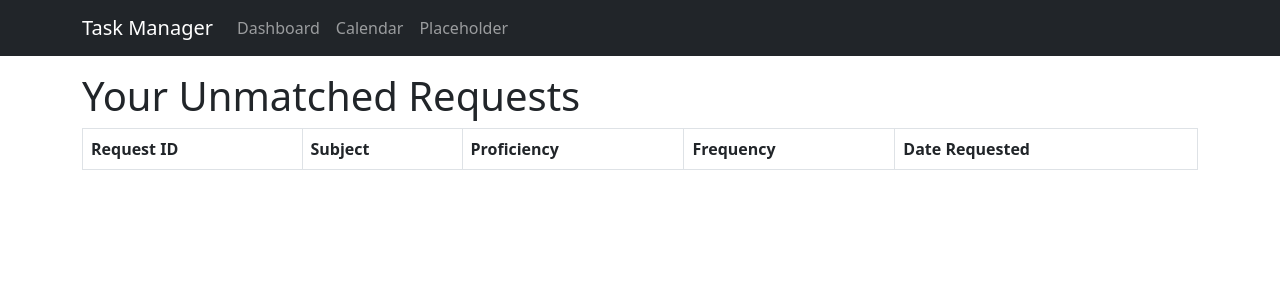
After one commit to rSamaei/SEGSmallGroup, a Django app: template tutorials/templates/student_view_unmatched_requests.html in a window 1280 px wide. The commit adds this page. Shown: the top 300 px of the page. Run offline with Django 3.2, Linux system fonts and the light colour scheme; the template is opened without the code that fills it, so the values that code supplies are empty; some libraries are stand-ins or nearby versions.

Commit message:
Students can view their own unmatched requests

```diff
--- a/code_tutors/urls.py
+++ b/code_tutors/urls.py
@@ -35,5 +35,6 @@ urlpatterns = [
     path('calendar/', views.calendar_view, name='calendar_view'),
     path('registerAdmin/',views.registerNewAdmin, name='registerAdmin'),
     path('view_all_users/', views.view_all_users, name='view_all_users'),
+    path('student/unmatched-requests/', views.student_view_unmatched_requests, name='student_view_unmatched_requests'),
 ]
 urlpatterns += static(settings.STATIC_URL, document_root=settings.STATIC_ROOT)
--- /dev/null
+++ b/tutorials/templates/student_view_unmatched_requests.html
@@ -0,0 +1,35 @@
+{% extends 'base_content.html' %}
+
+{% block content %}
+<div class="container">
+  <div class="row">
+    <div class="col-12">
+      <h1>Your Unmatched Requests</h1>
+      <div class="table-responsive">
+        <table class="table table-bordered">
+          <thead>
+            <tr>
+              <th>Request ID</th>
+              <th>Subject</th>
+              <th>Proficiency</th>
+              <th>Frequency</th>
+              <th>Date Requested</th>
+            </tr>
+          </thead>
+          <tbody>
+            {% for request in unmatched_requests %}
+              <tr>
+                <td>{{ request.id }}</td>
+                <td>{{ request.subject.name }}</td>
+                <td>{{ request.get_proficiency_display }}</td>
+                <td>{{ request.get_frequency_display }}</td>
+                <td>{{ request.date_requested }}</td>
+              </tr>
+            {% endfor %}
+          </tbody>
+        </table>
+      </div>
+    </div>
+  </div>
+</div>
+{% endblock %}
```
Also changed, not shown: tutorials/templates/dashboard.html (+19 -0 lines), tutorials/views.py (+32 -4 lines).
